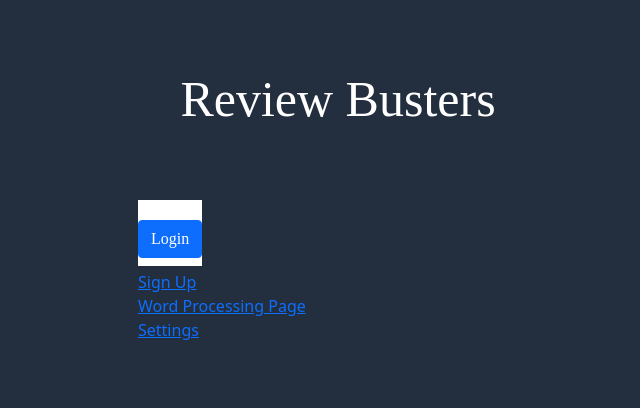
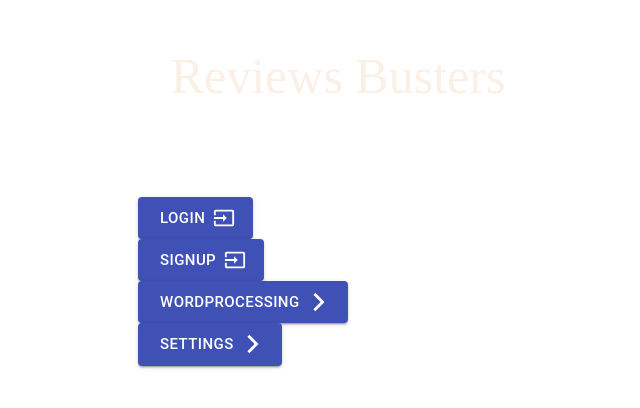
Before and after one commit to AffanKhurram/SentimentAnalysis, a React (Create React App) app in the folder sentiment-analysis/: page / in a window 1280 px wide. Shown: the part 224-632 px from the top of the page, without its empty margins (302-942 px from the left). Built offline with nearby package versions, Linux system fonts and the light colour scheme; no server answers.

Commit message:
new changes sreeman

```diff
--- a/sentiment-analysis/package.json
+++ b/sentiment-analysis/package.json
@@ -3,11 +3,15 @@
   "version": "0.1.0",
   "private": true,
   "dependencies": {
+    "@material-ui/core": "^4.12.3",
+    "@material-ui/icons": "^4.11.2",
+    "@mui/icons-material": "^5.1.1",
     "@testing-library/jest-dom": "^5.15.0",
     "@testing-library/react": "^11.2.7",
     "@testing-library/user-event": "^12.8.3",
     "bootstrap": "^5.1.3",
     "firebase": "^9.4.1",
+    "material-ui-icons": "^1.0.0-beta.36",
     "react": "^17.0.2",
     "react-bootstrap": "^2.0.2",
     "react-dom": "^17.0.2",
--- a/sentiment-analysis/src/components/Dashboard.css
+++ b/sentiment-analysis/src/components/Dashboard.css
@@ -2,14 +2,16 @@
 
     --blue: #232f3e;
     --white: #faf0e6;
+    --orange: #E47911;
+
 
 }
 
 
-* {
-    background-color: var(--blue);
+/* {
+    background-color: var(--orange);
     color: #FFFFFF;
-}
+}*/
 
 .header {
     position: relative;
@@ -19,7 +21,7 @@
     font-size: 50px;
     line-height: 178px;
     text-align: center;
-    color: #FFFFFF;
+    color: var(--white);
 }
 
 .Button {
--- a/sentiment-analysis/src/components/Dashboard.js
+++ b/sentiment-analysis/src/components/Dashboard.js
@@ -9,11 +9,18 @@
 
 
  import React, { useEffect } from 'react'
-import { Button } from 'react-bootstrap'
+ //import { Button } from 'react-bootstrap'
  import { Link } from 'react-router-dom'
  import { useAuth } from '../contexts/AuthContext'
  import { useNavigate } from 'react-router'
  import './Dashboard.css'
+ import Button from '@material-ui/core/Button'
+ import InputIcon from '@material-ui/icons/Input'
+ import SaveIcon from '@material-ui/icons/Save'
+ import Paper from '@material-ui/core/Paper'
+ import ArrowForwardIosIcon from '@material-ui/icons/ArrowForwardIos';
+
+
 
  export default function Dashboard() {
      const { currentUser } = useAuth()
@@ -29,17 +36,28 @@ export default function Dashboard() {
 
      // Return the layout of the page
      return (
-        <div>
-            <h1 className="header">Review Busters</h1>
-            <Link to="/login" className="Button">
-                <Button>
+
+                 <div  >
+             <h1 className="header">Reviews Busters</h1>
+             <br></br>
+                 <Button endIcon ={<InputIcon/>} size = "large" href = "/login" variant = "contained" color = "primary">
                      Login
                  </Button>
-            </Link><br></br>
+             <br></br>
+             <Button endIcon ={<InputIcon/>} size = "large" href = "/signup" variant = "contained" color = "primary">
+                     signup
+                 </Button>
+             <br></br>
+             <Button endIcon ={<ArrowForwardIosIcon/>} size = "large" href = "/wordprocessing" variant = "contained" color = "primary">
+                     wordprocessing
+                 </Button>
+             <br></br>
+             <Button endIcon ={<ArrowForwardIosIcon/>} size = "large" href = "/Page2" variant = "contained" color = "primary">
+                     Settings
+                 </Button>
 
-            <Link to="/signup">Sign Up</Link><br></br>
-            <Link to="/wordprocessing">Word Processing Page</Link><br></br>
-            <Link to="/Page2">Settings</Link>
+
          </div>
+
      )
  }
--- a/sentiment-analysis/src/components/WordProcessing.js
+++ b/sentiment-analysis/src/components/WordProcessing.js
@@ -7,7 +7,9 @@
  * 11/3/21
  */
 
-import Button from '@restart/ui/esm/Button'
+//import Button from '@restart/ui/esm/Button'
+import Button from '@material-ui/core/Button'
+
 import React from 'react'
 import { Card, Form } from 'react-bootstrap'
 import { Link } from 'react-router-dom'
@@ -27,7 +29,7 @@ export default function WordProcessing() {
                         <Form.Control as="textarea" rows={5}></Form.Control>
                     </Form.Group>
                     <div className="text-center mt-2">
-                        <Button type="submit">
+                        <Button type="submit" variant = "contained" color = "secondary">
                             Analyze
                         </Button>
                     </div>
```
Also changed, not shown: 2 other files (tests, documents, lock files or other folders). Lines whose indentation alone changed are shown as unchanged.
